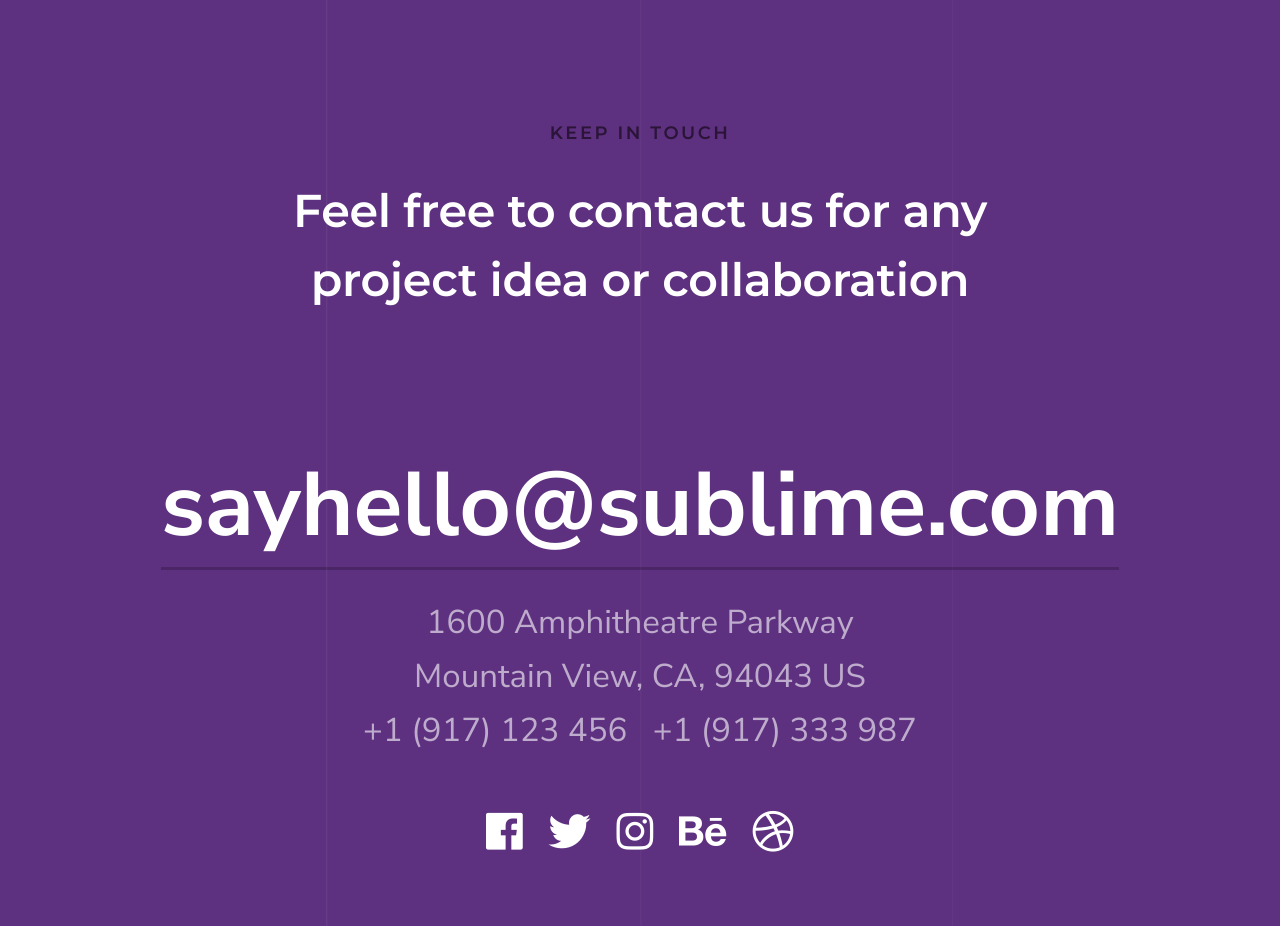
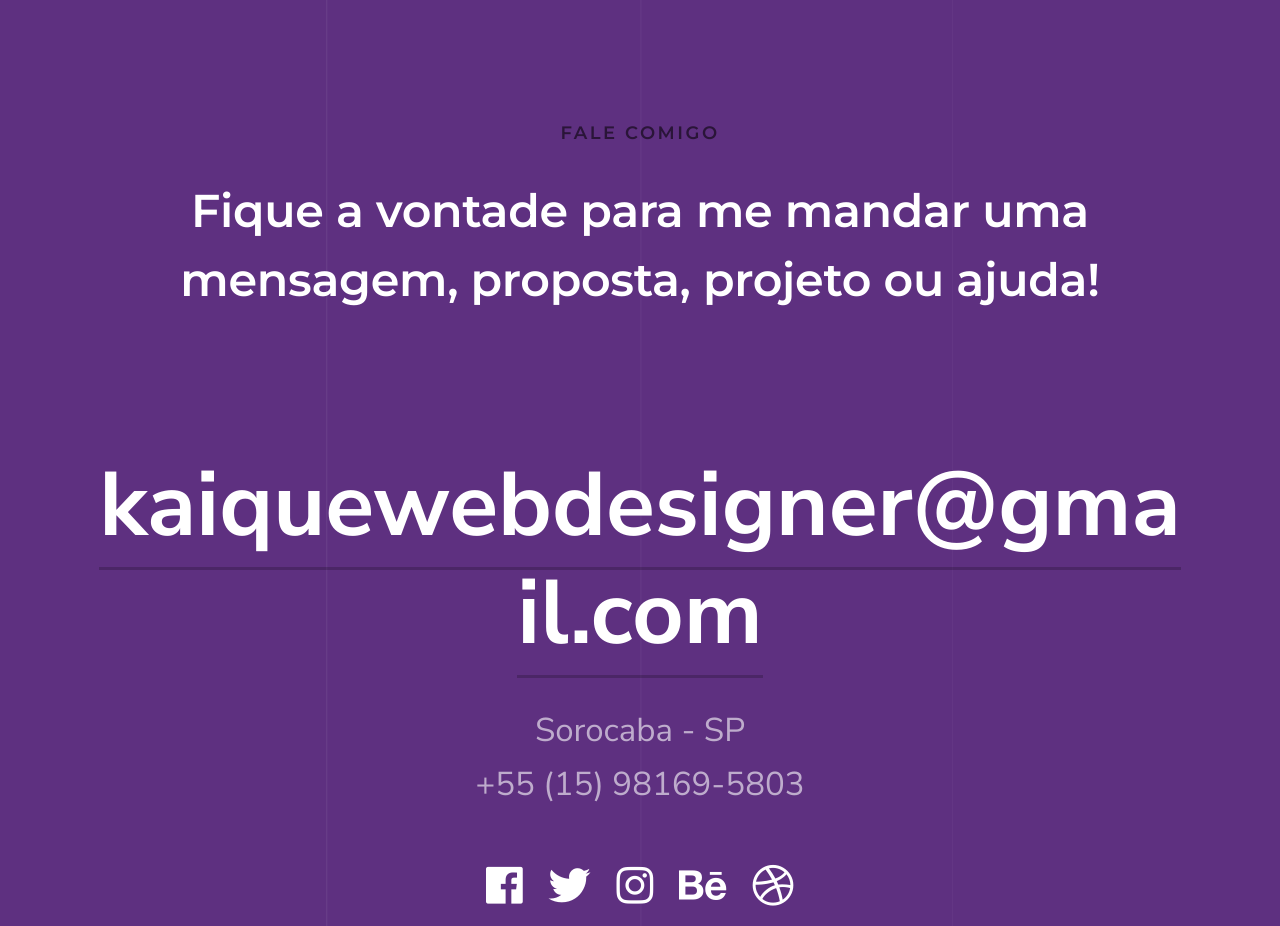
Before and after one commit to KaiqueAnjos/kaiqueanjos.github.io, a plain HTML site: page index.html in a window 1280 px wide. Shown: the part 6680-7606 px from the top of the page. Drawn offline with Linux system fonts and the light colour scheme; files whose address does not match are found by name.

Commit message:
alteração na seção contato

```diff
--- a/index.html
+++ b/index.html
@@ -561,22 +561,22 @@
 
         <div class="row section-header narrow" data-aos="fade-up">
             <div class="col-full">
-                <h3 class="subhead">Keep In Touch</h3>
-                <h1 class="display-1">Feel free to contact us for any <br> project idea or collaboration</h1>
+                <h3 class="subhead">Fale Comigo</h3>
+                <h1 class="display-1">Fique a vontade para me mandar uma mensagem,
+                    proposta, projeto ou ajuda!</h1>
             </div>
         </div> <!-- end section-header -->
 
         <div class="row contact-main" data-aos="fade-up">
             <div class="col-full">
                 <p class="contact-email">
-                    <a href="mailto:#0">sayhello@sublime.com</a>
+                    <a href="mailto:kaiquewebdesigner@gmail.com">kaiquewebdesigner@gmail.com</a>
                 </p>
                 <p class="contact-address">
-                1600 Amphitheatre Parkway <br>
-                Mountain View, CA, 94043 US
+                Sorocaba - SP
                 </p>
                 <p class="contact-numbers">
-                +1 (917) 123 456 &nbsp; +1 (917) 333 987
+                +55 (15) 98169-5803
                 </p>
 
                 <ul class="contact-social">
```
